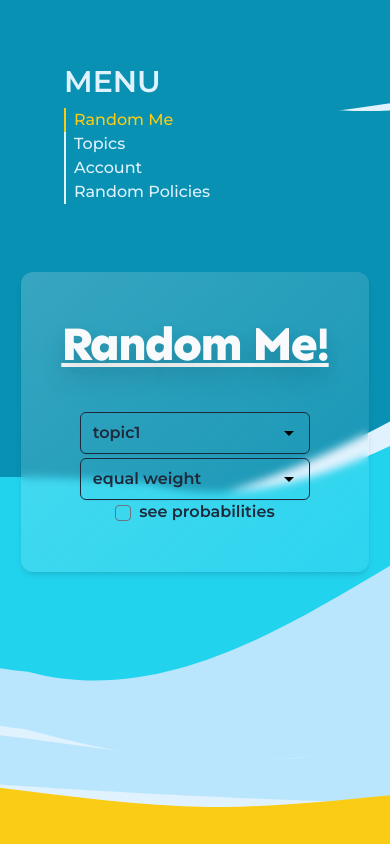
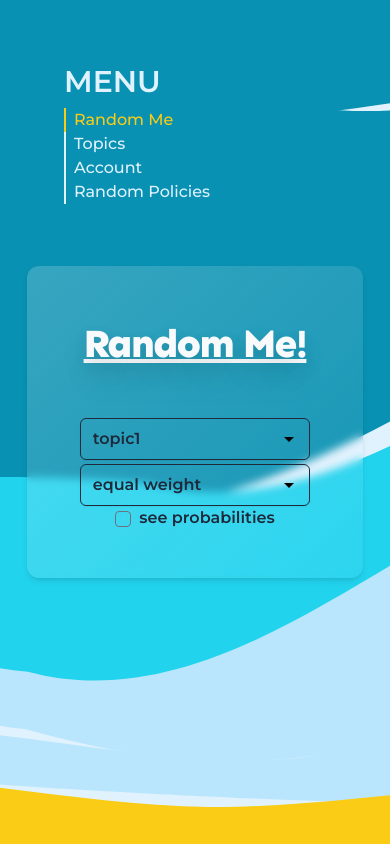
Before and after one commit to Randome-Me/random-me-frontend, a Next.js app: page / in a window 390 px wide. Built offline with nearby package versions, Linux system fonts and the light colour scheme.

Commit message:
💄 fixed wrong font size for md breakpoint

```diff
--- a/pages/index.tsx
+++ b/pages/index.tsx
@@ -65,10 +65,7 @@ export default function Home() {
                     active:text-shadow-none block shadow-slate-50 tracking-tighter
                     transition-all duration-300
                     mx-auto
-                    text-[2.5rem]
-                    xs:text-5xl
-                    sm:text-7xl
-                    md:text-8xl"
+                    text-[2.5rem] sm:text-7xl md:text-8xl"
                 >
                   Random Me!
                 </button>
```
